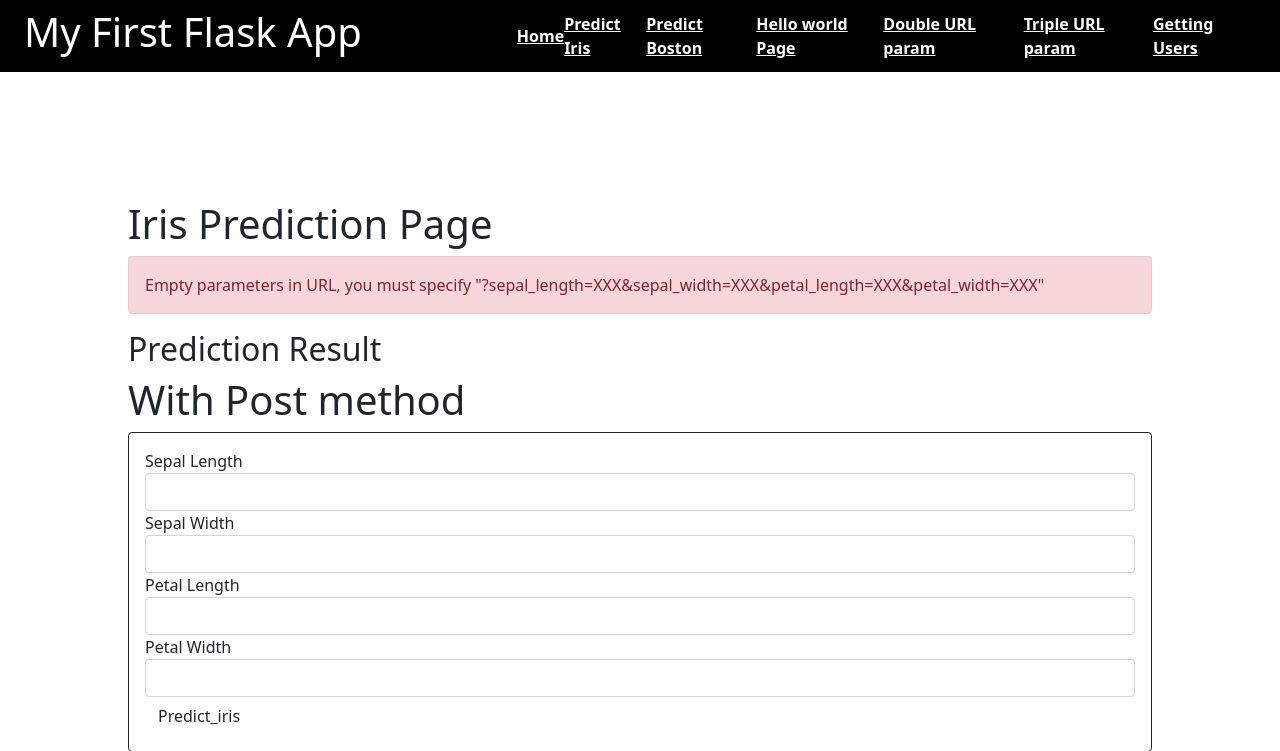
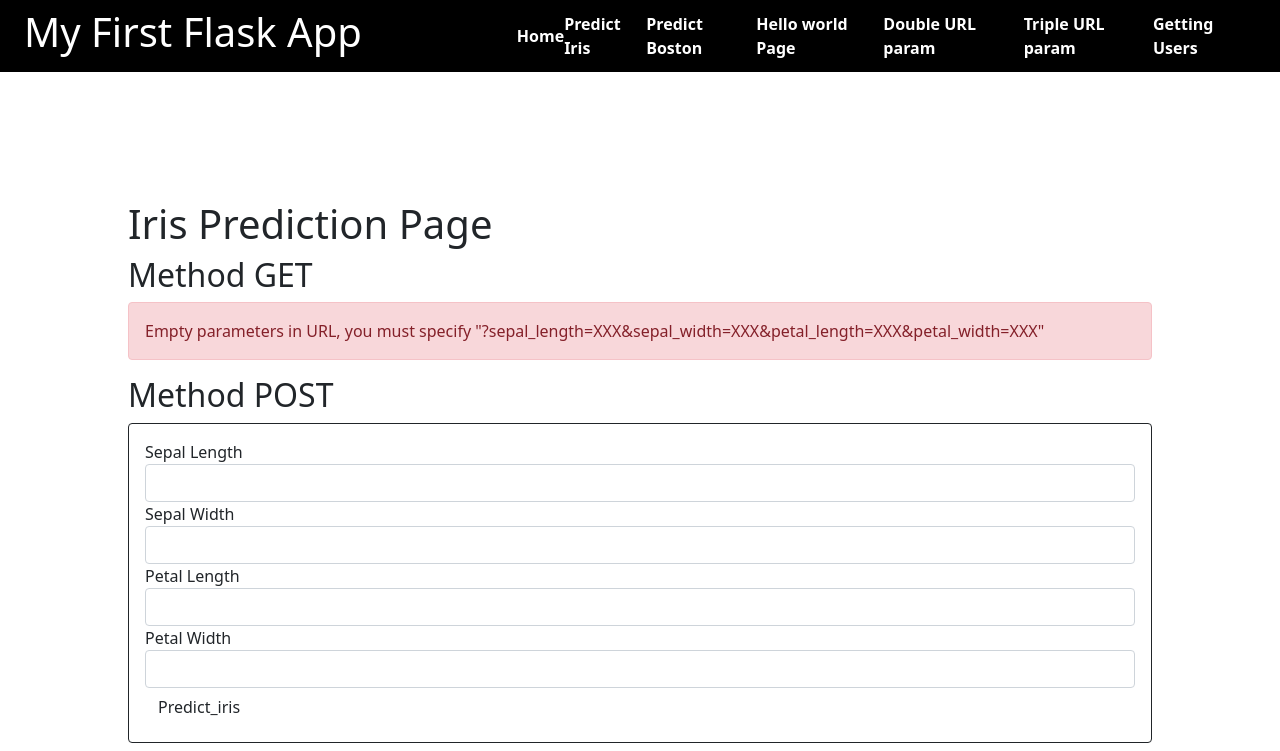
Before and after one commit to TavaresDylan/Flask_App, a Flask app: page /predict in a window 1280 px wide. Shown: the top 751 px of the page. Run offline with Flask 2, Linux system fonts and the light colour scheme; parts of the project's set-up code (start-up, migrations or seed data) failed here and were passed over; some libraries are stand-ins or nearby versions.

Commit message:
Cleaning text and change home img

```diff
--- a/app/static/css/template.css
+++ b/app/static/css/template.css
@@ -22,6 +22,7 @@
 }
 .menu > li > a{
     color: white;
+    text-decoration: none;
 }
 section{
     padding: 10%;
--- a/app/templates/home.html
+++ b/app/templates/home.html
@@ -41,7 +41,7 @@
             </div>
             <div class="col-6 d-flex align-items-center flex-column">
                 <h2>Prediction Web App</h2>
-                <img class="img-fluid w-50" src="https://cdn.pixabay.com/photo/2017/02/26/00/12/human-2099157_1280.png" alt="">
+                <img class="img-fluid" src="https://cdn.pixabay.com/photo/2012/04/30/10/05/alligator-44597_1280.png" alt="">
             </div>
         </div>
     </section>
--- a/app/templates/irisPredict.html
+++ b/app/templates/irisPredict.html
@@ -4,17 +4,16 @@
 
 <section>
     <h1>Iris Prediction Page</h1>
-
+    <h2>Method GET</h2>
     {% if not json %}
     <p class="alert alert-danger">Empty parameters in URL, you must specify "?sepal_length=XXX&sepal_width=XXX&petal_length=XXX&petal_width=XXX"</p>
     {% else %}
     <p class="alert alert-success">You passed number {{number}} to predict iris species into URL and your result is {{result}}</p>
     {% endif %}
 
-    <h2>Prediction Result</h2>
     {{json}}
 
-    <h1>With Post method</h1>
+    <h2>Method POST</h2>
     <form class="form-group border border-dark p-3 rounded" action="#" method="POST">
         {{ wtf.quick_form(form)}}
     </form>
```
